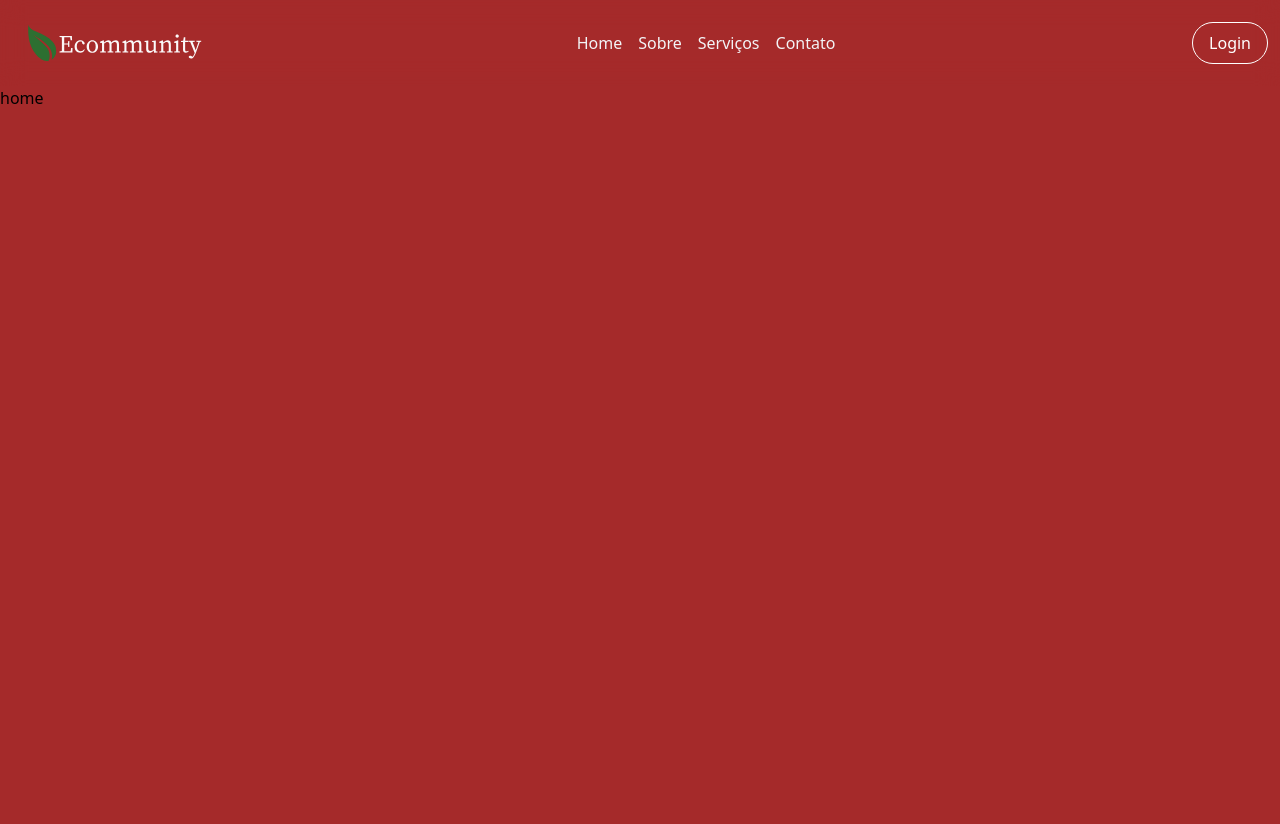
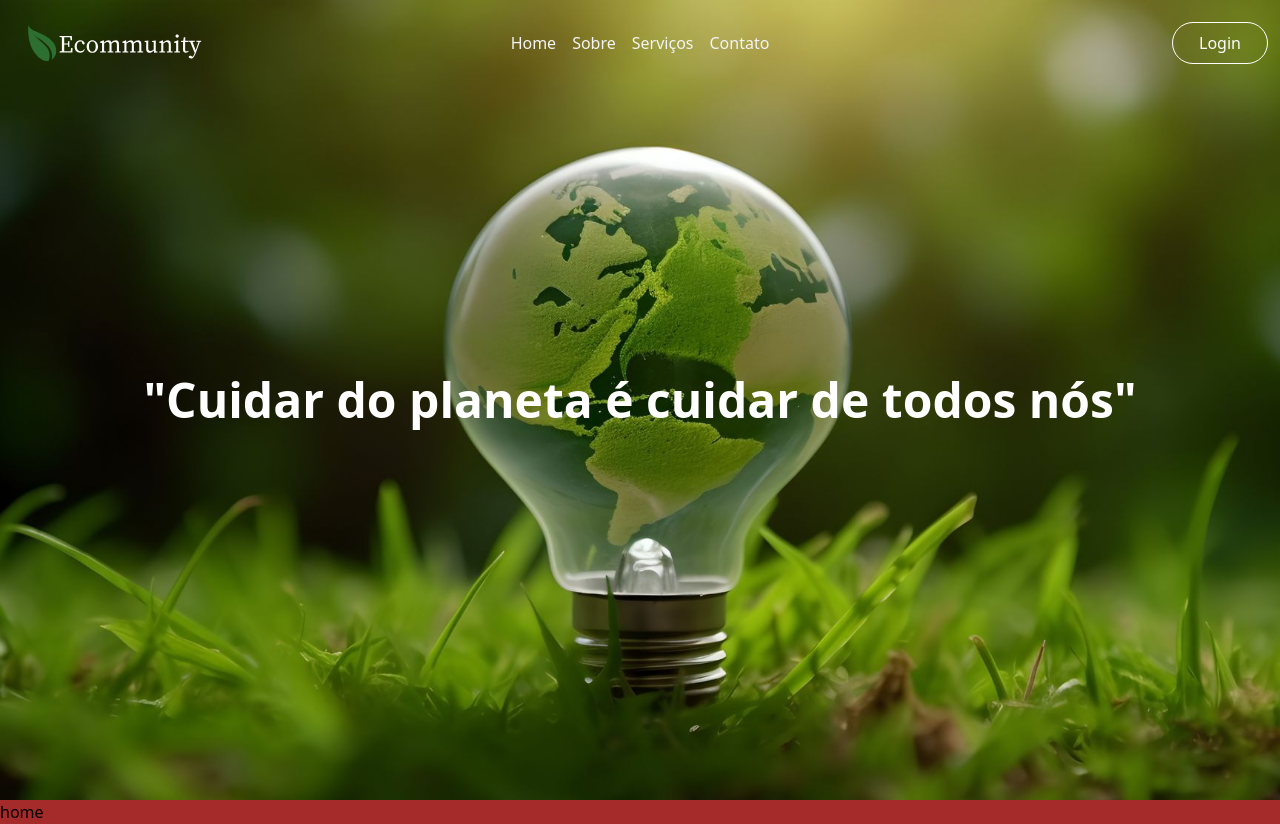
Before and after one commit to pedroonovais/ecommunity, a Next.js app: page / in a window 1280 px wide. Before the commit the page ends 800 px from the top, so only its background shows below. Built offline with nearby package versions, Linux system fonts and the light colour scheme.

Commit message:
Cria componente Hero

```diff
--- a/src/app/layout.tsx
+++ b/src/app/layout.tsx
@@ -1,4 +1,3 @@
-import { Menu } from "@/components/Menu/Menu";
 import "./globals.css";
 
 export default function RootLayout({
@@ -9,7 +8,6 @@ export default function RootLayout({
     return (
         <html lang="pt-br">
             <body>
-                <Menu />
                 <main>{children}</main>
             </body>
         </html>
--- a/src/app/page.tsx
+++ b/src/app/page.tsx
@@ -1,7 +1,12 @@
+import { Hero } from "@/components/Hero/Hero";
+
 export default function Home() {
     return (
-        <main>
-            <h1>home</h1>
-        </main>
+        <>
+            <Hero />
+            <main>
+                <h1>home</h1>
+            </main>
+        </>
     );
 }
--- /dev/null
+++ b/src/components/Hero/Hero.tsx
@@ -0,0 +1,17 @@
+import { Menu } from "../Menu/Menu";
+
+export const Hero = () => {
+    return (
+        <section
+            className="relative h-screen bg-cover bg-center"
+            style={{ backgroundImage: "url('/hero-home2.jpg')" }}
+        >
+            <Menu />
+            <div className="absolute inset-0 flex items-center justify-center text-white text-center px-4">
+                <h1 className="text-4xl md:text-5xl font-bold text-shadow-md">
+                    "Cuidar do planeta é cuidar de todos nós"
+                </h1>
+            </div>
+        </section>
+    );
+};
--- a/src/components/Menu/Menu.tsx
+++ b/src/components/Menu/Menu.tsx
@@ -1,15 +1,17 @@
 export const Menu = () => {
     return (
-        <header className="flex items-center justify-between p-3 bg-opacity-30 backdrop-blur-md">
-            <div className="flex items-center space-x-2">
+        <header className="flex items-center justify-between p-3 bg-opacity-30 ">
+            {/* Logo */}
+            <div className="flex items-center w-52">
                 <img
                     src="/logo-texto-branco.svg"
                     alt="Ícone do Menu"
-                    className="w-52"
+                    className="w-full"
                 />
             </div>
 
-            <nav className="flex space-x-4">
+            {/* Nav centralizado */}
+            <nav className="flex-grow flex justify-center space-x-4">
                 <a href="#home" className="text-gray-100 hover:text-white">
                     Home
                 </a>
@@ -24,9 +26,12 @@ export const Menu = () => {
                 </a>
             </nav>
 
-            <button className="bg-transparent border border-white text-white px-4 py-2 rounded-full hover:bg-verdeClaro hover:text-black transition-all duration-300 ease-in-out">
-                Login
-            </button>
+            {/* Botão de Login */}
+            <div className="flex items-center w-52 justify-end">
+                <button className="w-24 bg-transparent border border-white text-white px-4 py-2 rounded-full hover:bg-verdeClaro hover:text-black transition-all duration-300 ease-in-out">
+                    Login
+                </button>
+            </div>
 
         </header>
     );
```
Also changed, not shown: public/hero-home.jpg (added), public/hero-home2.jpg (added).
